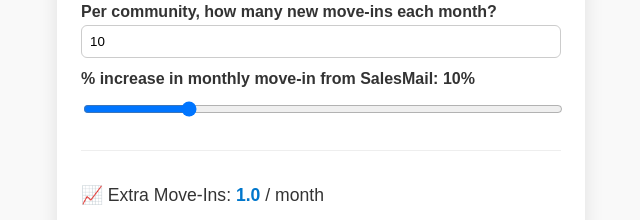
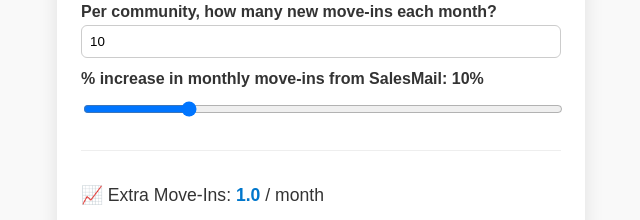
Before and after one commit to reidg3/salesmail-roi, a plain HTML site: page index.html in a window 1280 px wide. Shown: the part 184-404 px from the top of the page, 319-959 px from the left. Drawn offline with Linux system fonts and the light colour scheme.

Commit message:
Update index.html

```diff
--- a/index.html
+++ b/index.html
@@ -59,7 +59,7 @@
     <label for="leases">Per community, how many new move-ins each month?</label>
     <input type="number" id="leases" value="10" min="0" />
 
-    <label for="lift">% increase in monthly move-in from SalesMail: <span id="liftVal">10%</span></label>
+    <label for="lift">% increase in monthly move-ins from SalesMail: <span id="liftVal">10%</span></label>
     <input type="range" id="lift" min="5" max="30" value="10" step="1" />
 
     <div class="output">
```
